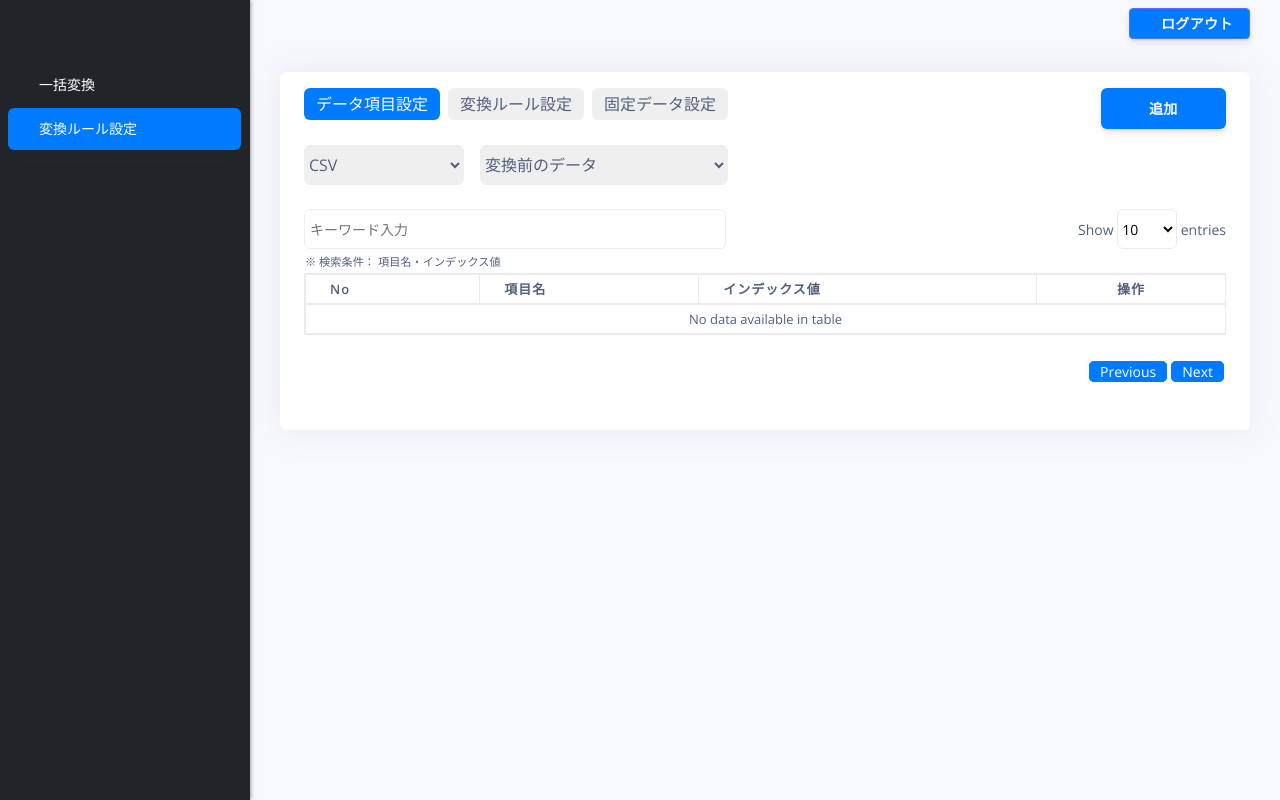
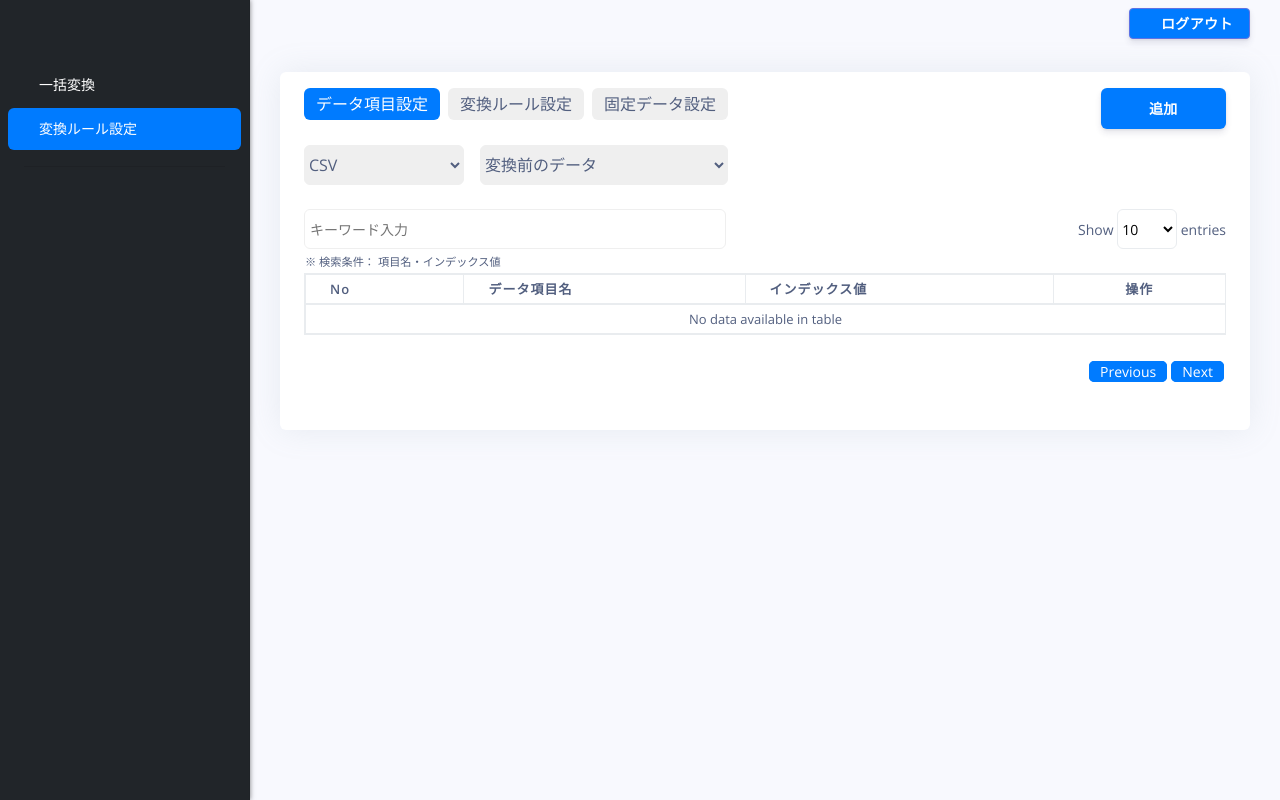
Before and after one commit to CoderFake/convert_service, a Django app: page /settings/data-items/ in a window 1280 px wide. Run offline with Django 5.2, Linux system fonts and the light colour scheme; the visitor is signed in with stand-in values (Sample User, id 1); data that the repository does not hold is empty; parts of the project's set-up code (start-up, migrations or seed data) failed here and were passed over; some libraries are stand-ins or nearby versions.

Commit message:
update: update text in data-item.html

```diff
--- a/ConvertService/templates/web/settings/data-item.html
+++ b/ConvertService/templates/web/settings/data-item.html
@@ -264,7 +264,7 @@
                             <thead>
                                 <tr>
                                     <th>ID</th>
-                                    <th>項目名</th>
+                                    <th>データ項目名</th>
                                     <th>インデックス値</th>
                                     <th class="display-column">表示可能</th>
                                     <th class="edit-column">手入力可能</th>
@@ -295,7 +295,7 @@
             </div>
             <div class="modal-body">
                 <p>このアイテムを削除しますが、よろしいでしょうか？</p>
-                <p><i class="fa fa-warning text-warning"></i>これを削除すると、「変換ルール設定」タブ内のすべての関連データおよびその中の固定データも削除されます。</p>
+                <p><i class="fa fa-warning text-warning"></i>これを削除すると、「変換ルール設定」タブ内のすべての関連データも削除されます。</p>
                 <p class="text-danger font-weight-bold">この操作は元に戻せません。</p>
             </div>
             <div class="modal-footer">
@@ -353,7 +353,7 @@ $(document).ready(function() {
         </div>
 
         <div class="form-group row mt-3">
-            <label for="index-value" class="col-sm-3 col-form-label">表示順位</label>
+            <label for="index-value" class="col-sm-3 col-form-label">インデックス値</label>
             <div class="col-sm-9">
                 <input class="form-control" type="number" name="index_value" id="index-value" value="0">
                 <div class="invalid-feedback" id="index_value_error"></div>
@@ -375,7 +375,7 @@ $(document).ready(function() {
         <div class="container mt-4 d-flex flex-column">
             <div class="row justify-content-center">
                 <div class="form-group col-6 row">
-                    <label for="index-value" class="col-sm-4 col-form-label">表示順位</label>
+                    <label for="index-value" class="col-sm-4 col-form-label">インデックス値</label>
                     <div class="col-sm-6">
                         <input class="form-control" type="number" name="index_value" id="index-value" value="0">
                         <div class="invalid-feedback" id="index_value_error"></div>
```
